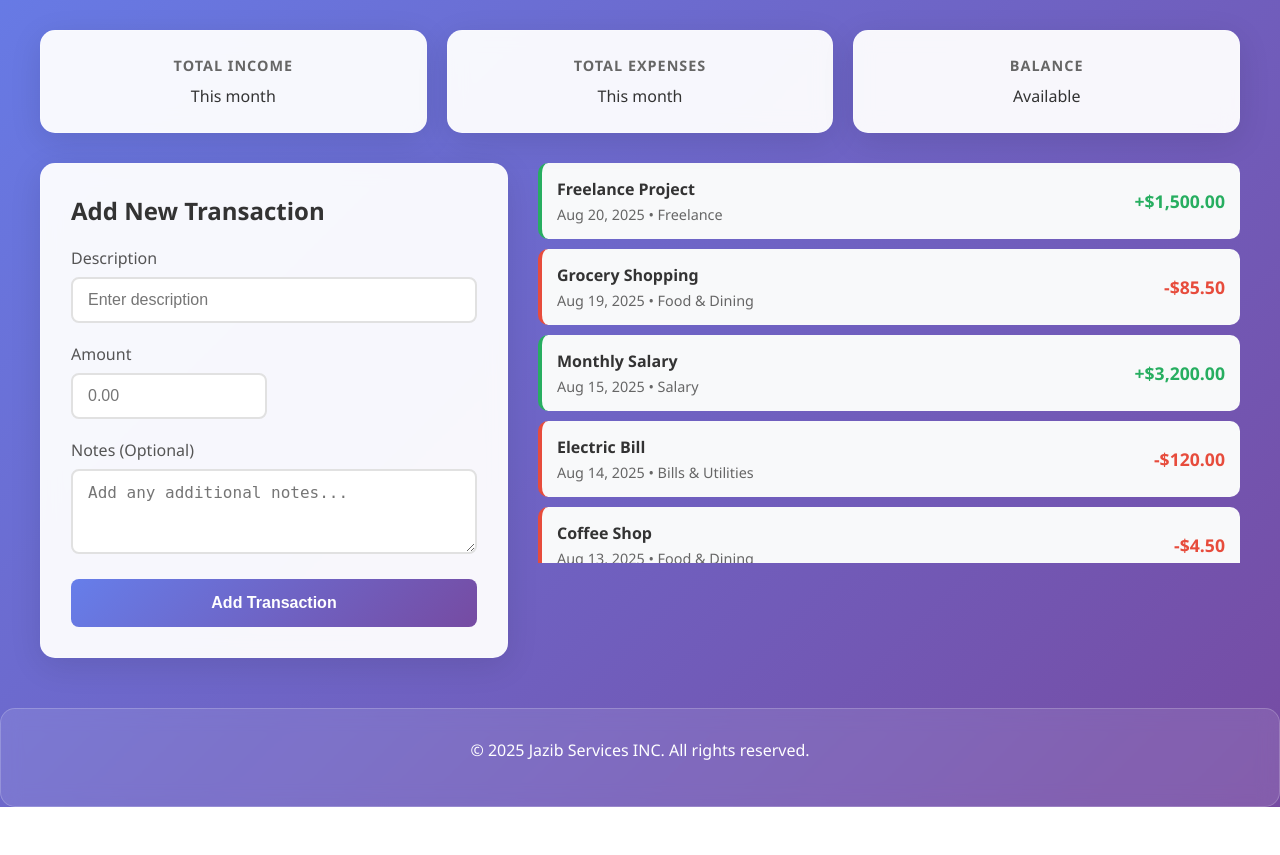
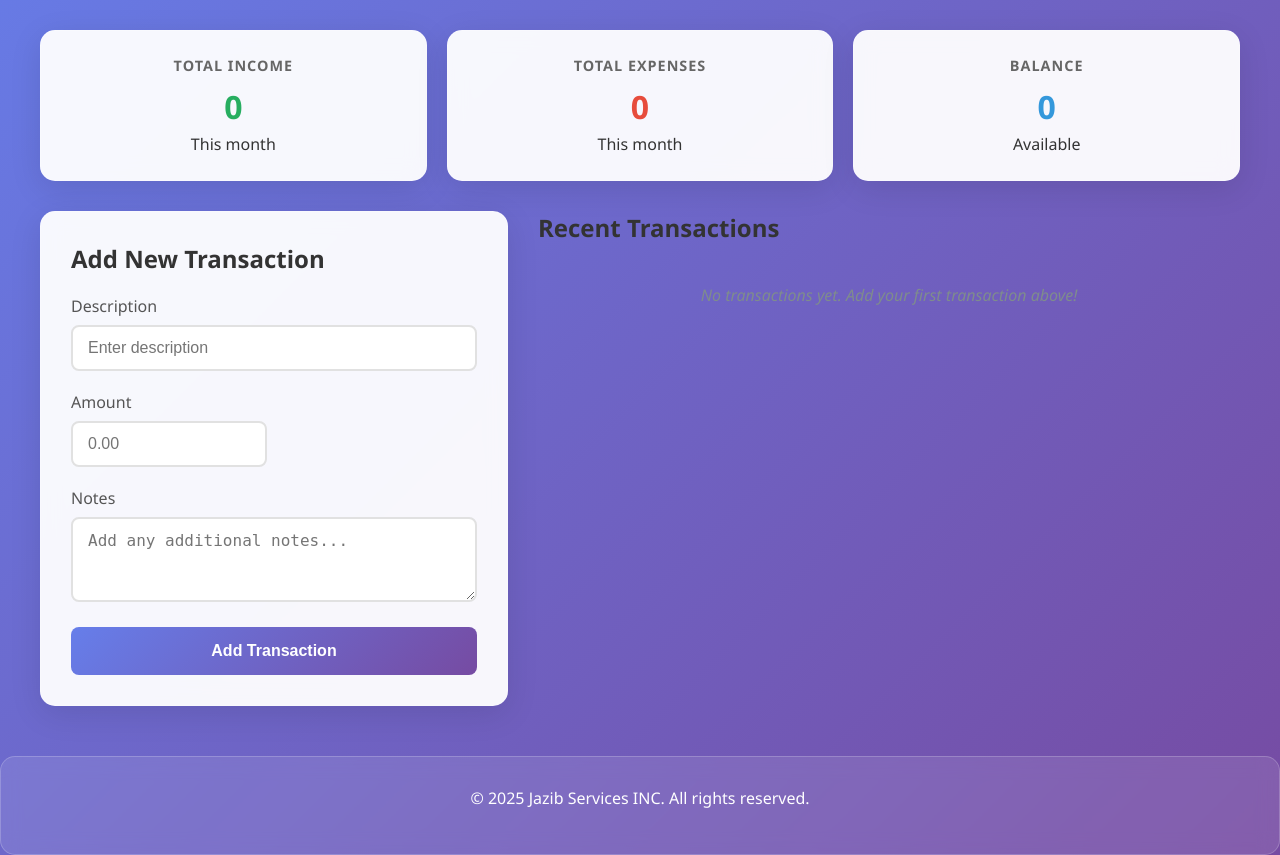
Before and after one commit to jazibsalman1/Expense-Tracker, a FastAPI app: template templates/index.html in a window 1280 px wide. Shown: the part 171-1026 px from the top of the page. Before the commit the page ends 978 px from the top, so only its background shows below. Run offline with FastAPI, Linux system fonts and the light colour scheme; the template is opened without the code that fills it, so the values that code supplies are empty.

Commit message:
simpleexpense tracker to track your expenses quickly

```diff
--- a/app.py
+++ b/app.py
@@ -7,6 +7,7 @@ from starlette.middleware.sessions import SessionMiddleware
 import sqlite3
 import hashlib
 import uvicorn
+from datetime import datetime
 
 app = FastAPI()
 
@@ -46,19 +47,40 @@ async def signup_page(request: Request):
 @app.get("/login", response_class=HTMLResponse)
 async def login_page(request: Request):
     return templates.TemplateResponse("login.html", {"request": request})
-    # ✅ income page
+
+# ✅ Income page (after login)
 @app.get("/income", response_class=HTMLResponse)
 async def income_page(request: Request):
+    if not request.session.get("user"):
+        return RedirectResponse(url="/login", status_code=303)
     return templates.TemplateResponse("income.html", {"request": request})
 
-
+# ✅ Dashboard page
 @app.get("/index", response_class=HTMLResponse)
 async def index_page(request: Request):
-    #check if user has entered income
     if not request.session.get("user"):
         return RedirectResponse(url="/login", status_code=303)
-    else :
-        return templates.TemplateResponse("index.html", {"request": request})
+
+    # Initialize transactions list if it doesn't exist
+    if "transactions" not in request.session:
+        request.session["transactions"] = []
+
+    # Calculate total expenses from transactions
+    transactions = request.session.get("transactions", [])
+    total_expenses = sum(transaction["amount"] for transaction in transactions)
+
+    # Calculate balance
+    income = request.session.get("income", 0)
+    balance = income - total_expenses
+
+    return templates.TemplateResponse("index.html", {
+        "request": request,
+        "income2": income,
+        "expenses2": total_expenses,
+        "balance": balance,
+        "transactions": transactions
+    })
+
 # ✅ Signup form
 @app.post("/signup")
 async def signup(
@@ -108,8 +130,9 @@ async def login(
     user = cursor.fetchone()
 
     if user:
-        # Save user session
+        # Save user session and initialize empty transactions list
         request.session["user"] = {"id": user[0], "email": user[3]}
+        request.session["transactions"] = []
         return RedirectResponse(url="/income", status_code=303)
 
     return templates.TemplateResponse("login.html", {
@@ -117,15 +140,45 @@ async def login(
         "error": "Invalid email or password!"
     })
 
+# ✅ Income form
+@app.post("/incomeForm")
+async def to_show_income(request: Request, income: int = Form(...)):
+    request.session["income"] = income
+    return RedirectResponse(url="/index", status_code=303)
+
+# ✅ Expense form - Updated to store multiple transactions
+@app.post("/expenseform")
+async def to_show_expense(
+    request: Request,
+    expamount: float = Form(...),
+    description: str = Form(...),
+    notes: str = Form(...)
+):
+    # Initialize transactions list if it doesn't exist
+    if "transactions" not in request.session:
+        request.session["transactions"] = []
+
+    # Create new transaction
+    new_transaction = {
+        "description": description,
+        "amount": expamount,
+        "notes": notes,
+        "date": datetime.now().strftime("%Y-%m-%d %H:%M"),
+        "type": "expense"
+    }
+
+    # Add to transactions list
+    transactions = request.session["transactions"]
+    transactions.append(new_transaction)
+    request.session["transactions"] = transactions
+
+    return RedirectResponse(url="/index", status_code=303)
+
 # ✅ Logout
 @app.get("/logout")
 async def logout(request: Request):
     request.session.clear()  # remove session
     return RedirectResponse(url="/login", status_code=303)
-@app.post("/incomeForm")
-async def to_show_income(request:Request,income:int=Form(...)):
-    return templates.TemplateResponse ("index.html", {"request": request,"income2":income   })
-
 
 # Run the app
 if __name__ == "__main__":
--- a/templates/index.html
+++ b/templates/index.html
@@ -1,4 +1,3 @@
-
 <!DOCTYPE html>
 <html lang="en">
 <head>
@@ -7,10 +6,56 @@
     <title>Expense Tracker</title>
     <link rel="stylesheet" href="/static/navbar.css">
     <link rel="stylesheet" href="/static/style.css">
+    <link rel="stylesheet" href="/static/cal.css">
+    <style>
+        .transaction-item {
+            display: flex;
+            justify-content: space-between;
+            align-items: center;
+            padding: 15px;
+            margin-bottom: 10px;
+            border-radius: 8px;
+            background: white;
+            border-left: 4px solid #e74c3c;
+            box-shadow: 0 2px 4px rgba(0,0,0,0.1);
+        }
+
+        .transaction-details h4 {
+            margin: 0 0 5px 0;
+            color: #2c3e50;
+        }
+
+        .transaction-details .transaction-notes {
+            font-size: 0.9em;
+            color: #7f8c8d;
+            margin: 5px 0;
+        }
+
+        .transaction-details .transaction-date {
+            font-size: 0.8em;
+            color: #95a5a6;
+        }
+
+        .transaction-amount {
+            font-size: 1.2em;
+            font-weight: bold;
+            color: #e74c3c;
+        }
+
+        .no-transactions {
+            text-align: center;
+            color: #7f8c8d;
+            font-style: italic;
+            padding: 40px 20px;
+        }
+    </style>
 </head>
+
 <body>
     <nav class="navbar">
-   <a href="/index"> <div class="logo">Expense tracker</div></a>
+        <a href="/index">
+            <div class="logo">Expense tracker</div>
+        </a>
         <ul class="nav-links" id="navLinks">
             <li><a href="/index">Home</a></li>
             <li><a href="/logout">Logout</a></li>
@@ -20,9 +65,6 @@
     </nav>
     <br>
     <div class="container">
-
-
-
         <!-- Header -->
         <div class="header">
             <h1>💰 Expense Tracker</h1>
@@ -33,17 +75,17 @@
         <div class="dashboard">
             <div class="stat-card income">
                 <h3>Total Income</h3>
-                <div class="amount">{{ income2 }}</div>
+                <div class="amount">{{ income2 or 0 }}</div>
                 <p>This month</p>
             </div>
             <div class="stat-card expenses">
                 <h3>Total Expenses</h3>
-                <div class="amount"></div>
+                <div class="amount">{{ expenses2 or 0 }}</div>
                 <p>This month</p>
             </div>
             <div class="stat-card balance">
                 <h3>Balance</h3>
-                <div class="amount"></div>
+                <div class="amount">{{ balance or 0 }}</div>
                 <p>Available</p>
             </div>
         </div>
@@ -51,94 +93,51 @@
         <!-- Main Content -->
         <div class="main-content">
             <!-- Add Transaction Form -->
+            <form action="/expenseform" method="post">
                 <div class="add-transaction">
                     <h2>Add New Transaction</h2>
-                <form>
                     <div class="form-group">
                         <label for="description">Description</label>
-                        <input type="text" id="description" placeholder="Enter description" required>
+                        <input type="text" name="description" id="description" placeholder="Enter description" required>
                     </div>
 
                     <div class="form-row">
                         <div class="form-group">
                             <label for="amount">Amount</label>
-                            <input type="number" id="amount" placeholder="0.00" step="0.01" required>
+                            <input type="number" name="expamount" id="expamount" placeholder="0.00" step="0.01" required>
                         </div>
-
-                    </div>
-
-                    <div class="form-row">
-
-
                     </div>
 
                     <div class="form-group">
-                        <label for="notes">Notes (Optional)</label>
-                        <textarea id="notes" placeholder="Add any additional notes..." rows="3"></textarea>
+                        <label for="notes">Notes</label>
+                        <textarea id="notes" name="notes" placeholder="Add any additional notes..." rows="3"></textarea>
                     </div>
 
                     <button type="submit" class="btn">Add Transaction</button>
+                </div>
             </form>
+
+            <!-- Transaction List -->
+            <div class="transaction-list">
+                <h2>Recent Transactions</h2>
+                {% if transactions and transactions|length > 0 %}
+                    {% for transaction in transactions %}
+                        <div class="transaction-item">
+                            <div class="transaction-details">
+                                <h4>{{ transaction.description }}</h4>
+                                {% if transaction.notes %}
+                                    <div class="transaction-notes">{{ transaction.notes }}</div>
+                                {% endif %}
+                                <div class="transaction-date">{{ transaction.date }}</div>
                             </div>
-
-
-                <div class="transaction-list">
-                    <!-- Sample transactions for demonstration -->
-                    <div class="transaction-item income">
-                        <div class="transaction-details">
-                            <h4>Freelance Project</h4>
-                            <p>Aug 20, 2025 • Freelance</p>
+                            <div class="transaction-amount">-${{ "%.2f"|format(transaction.amount) }}</div>
                         </div>
-                        <div class="transaction-amount income">+$1,500.00</div>
+                    {% endfor %}
+                {% else %}
+                    <div class="no-transactions">
+                        <p>No transactions yet. Add your first transaction above!</p>
                     </div>
-
-                    <div class="transaction-item expense">
-                        <div class="transaction-details">
-                            <h4>Grocery Shopping</h4>
-                            <p>Aug 19, 2025 • Food & Dining</p>
-                        </div>
-                        <div class="transaction-amount expense">-$85.50</div>
-                    </div>
-
-                    <div class="transaction-item income">
-                        <div class="transaction-details">
-                            <h4>Monthly Salary</h4>
-                            <p>Aug 15, 2025 • Salary</p>
-                        </div>
-                        <div class="transaction-amount income">+$3,200.00</div>
-                    </div>
-
-                    <div class="transaction-item expense">
-                        <div class="transaction-details">
-                            <h4>Electric Bill</h4>
-                            <p>Aug 14, 2025 • Bills & Utilities</p>
-                        </div>
-                        <div class="transaction-amount expense">-$120.00</div>
-                    </div>
-
-                    <div class="transaction-item expense">
-                        <div class="transaction-details">
-                            <h4>Coffee Shop</h4>
-                            <p>Aug 13, 2025 • Food & Dining</p>
-                        </div>
-                        <div class="transaction-amount expense">-$4.50</div>
-                    </div>
-
-                    <div class="transaction-item expense">
-                        <div class="transaction-details">
-                            <h4>Uber Ride</h4>
-                            <p>Aug 12, 2025 • Transportation</p>
-                        </div>
-                        <div class="transaction-amount expense">-$15.75</div>
-                    </div>
-
-                    <div class="transaction-item income">
-                        <div class="transaction-details">
-                            <h4>Side Hustle</h4>
-                            <p>Aug 10, 2025 • Other</p>
-                        </div>
-                        <div class="transaction-amount income">+$200.00</div>
-                    </div>
+                {% endif %}
             </div>
         </div>
     </div>
@@ -147,15 +146,8 @@
     <footer class="footer">
         <div class="footer-content">
             <p>&copy; 2025 Jazib Services INC. All rights reserved.</p>
-
         </div>
     </footer>
-    </div>
-      <script>
-    function toggleMenu() {
-      document.getElementById("navLinks").classList.toggle("active");
-    }
-  </script>
 
 </body>
 </html>
```
Also changed, not shown: static/cal.css (added, +62 -0 lines), static/style.css (line endings or trailing spaces). Lines whose indentation alone changed are shown as unchanged.
